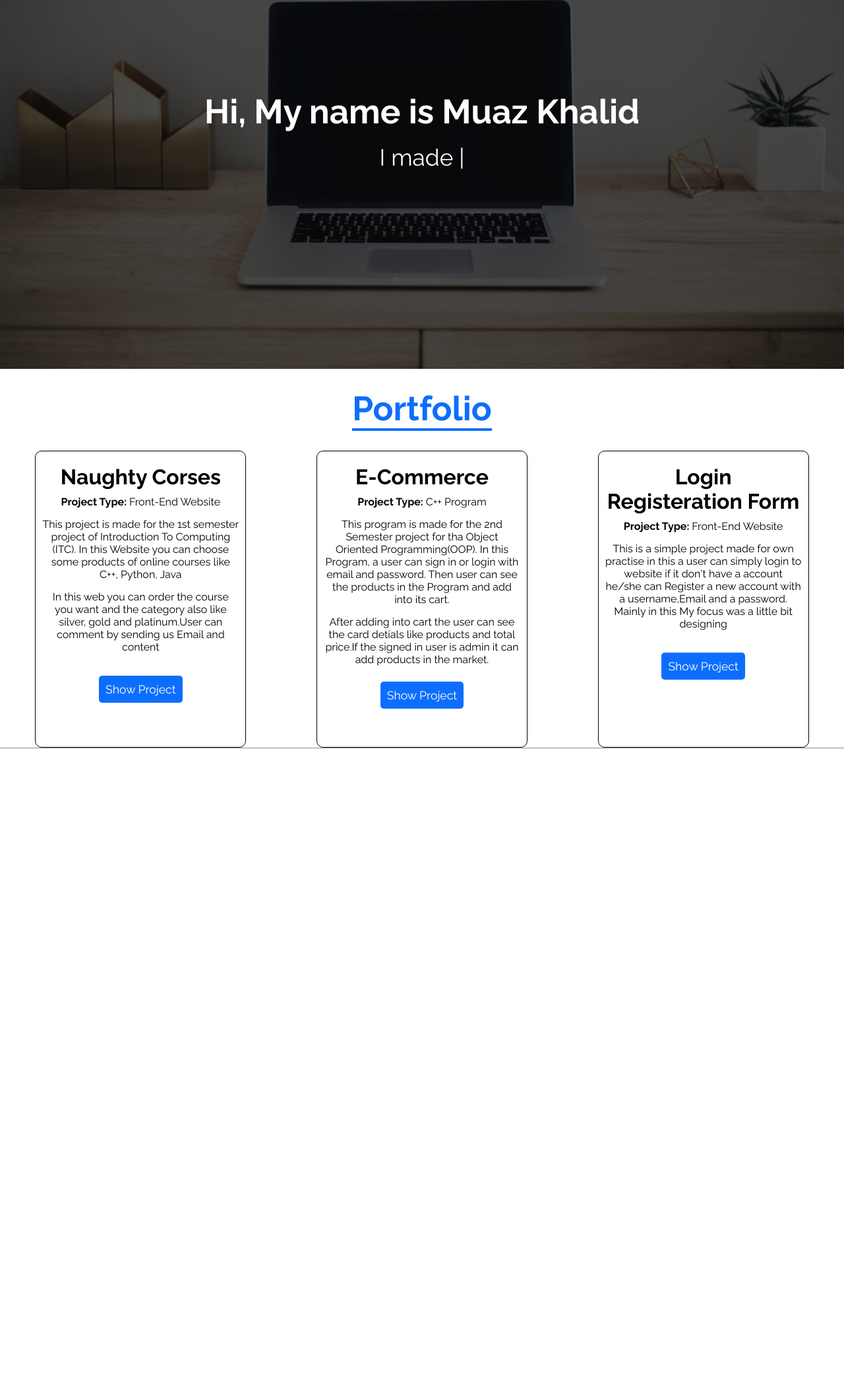
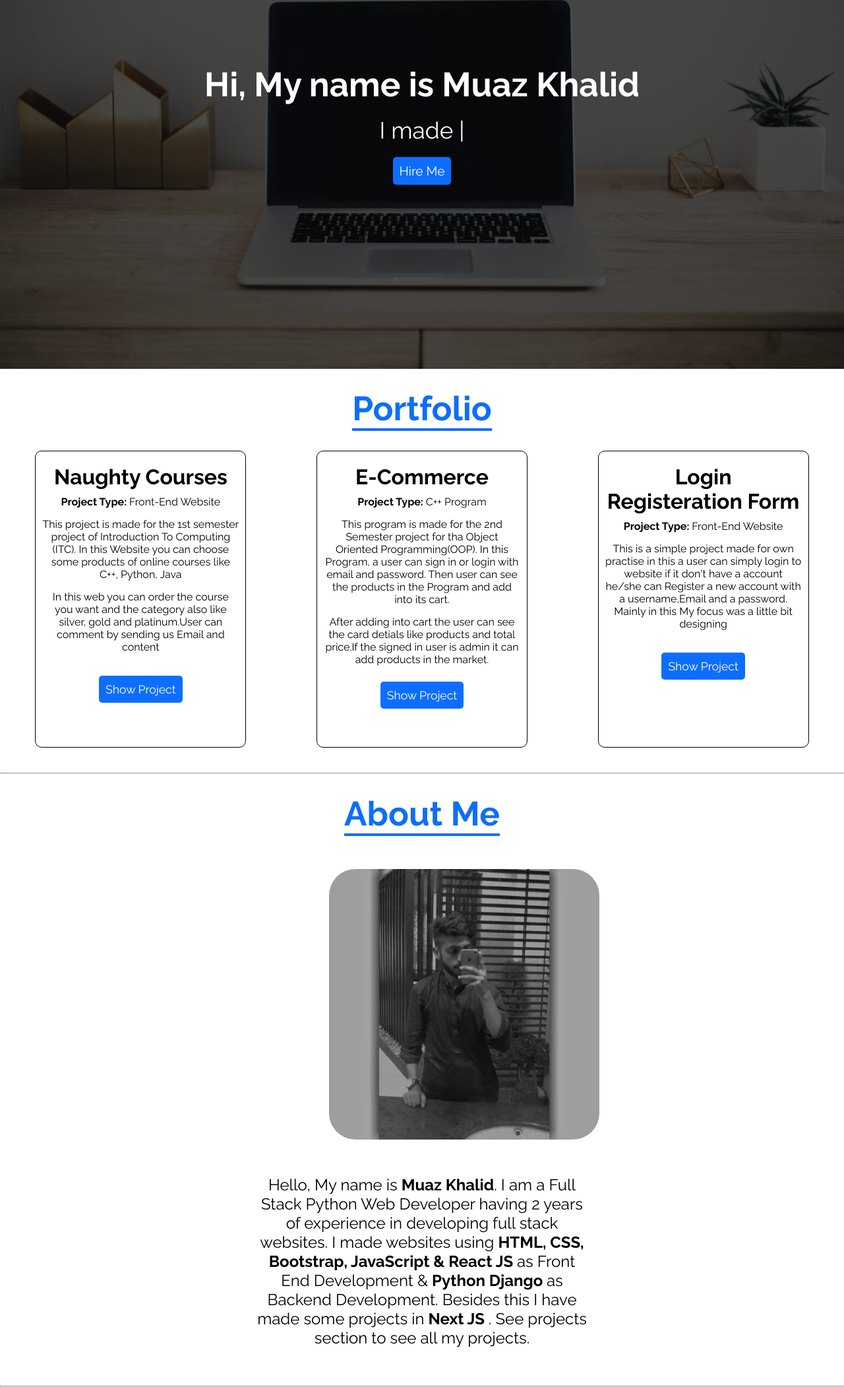
Before and after one commit to muazkhalid936/Portfolio-Web, a plain HTML site: page index.html in a window 1280 px wide. Shown: the part 216-2318 px from the top of the page at 66% size. Before the commit the page ends 1351 px from the top, so only its background shows below. Drawn offline with nearby package versions, Linux system fonts and the light colour scheme.

Commit message:
creating about me section

```diff
--- a/css.css
+++ b/css.css
@@ -24,6 +24,12 @@
   font-weight: 400;
   font-size: 1.7em;
 }
+.profile {
+  width: 80%;
+  margin: 20px;
+  height: 80%;
+  border-radius: 40px;
+}
 .menu a {
   padding-right: 10px;
   text-decoration: none;
@@ -40,7 +46,32 @@
   font-size: 1em;
   color: rgb(255, 255, 255);
 }
-
+.btn1 {
+  margin: 20px;
+  font-size: 1.2em;
+  text-decoration: none;
+  background-color: #0d6efd;
+  color: white;
+  border: none;
+  border-radius: 5px;
+  padding: 10px;
+}
+.immg {
+  width: 40%;
+  margin-left: 10%;
+}
+#containerprofile {
+  display: flex;
+  height: auto;
+}
+.data {
+  width: 40%;
+  margin: 20px;
+  font-size: 1.5em;
+}
+.data p {
+  margin-top: 30px;
+}
 .header {
   width: 100%;
   height: 90vh;
@@ -96,14 +127,6 @@
   padding-left: 10px;
   padding-right: 10px;
 }
-@media (max-width: 640px) {
-  .container {
-    display: inline;
-  }
-  .card {
-    width: 70%;
-  }
-}
 .cardbutton {
   background-color: #0d6efd;
   color: white;
@@ -115,3 +138,23 @@
   border-radius: 5px;
   margin-bottom: 20px;
 }
+
+@media (max-width: 640px) {
+  .container {
+    display: inline;
+  }
+  #containerprofile {
+    display: inline;
+  }
+  .data {
+    width: 90%;
+  }
+  .immg {
+    width: 80%;
+    margin: auto;
+  }
+  .card {
+    width: 70%;
+    margin-top: 10px;
+  }
+}
--- a/index.html
+++ b/index.html
@@ -16,8 +16,8 @@
 
             <a href="index.html">Home</a>
             <a href="#profile">Portfolio</a>
-            <a href="#">Projects</a>
-            <a href="#">Contact Me</a>
+            <a href="#containerprofile">About Me</a>
+            <a href="#contact">Contact Me</a>
         </div>
     </div>
 
@@ -25,6 +25,7 @@
         <h1>Hi, My name is Muaz Khalid</h1>
         <br>
         <p>I made <span id="course"></span></p>
+        <a class="btn1" href="#">Hire Me</a>
     </div>
 
     <div id="profile">
@@ -39,7 +40,7 @@
 
 
                 <div class="card">
-                    <h1>Naughty Corses</h1>
+                    <h1>Naughty Courses</h1>
 
                     <p>
                         <b>
@@ -101,9 +102,47 @@
 
         </center>
     </div>
-
+    <br><br>
     <hr>
     <div class="about">
+
+        <center>
+
+            <h1 class="head">About Me</h1>
+        </center>
+
+
+
+        <div id="containerprofile">
+            <center>
+
+                <div class="immg">
+                    <img class="profile" src="img/profile.jpg" alt="Profile Pic">
+                </div>
+                <div class="data">
+                    <p>Hello, My name is <b> Muaz Khalid</b>. I am a Full Stack Python Web Developer having 2 years of
+                        experience in developing full stack websites. I made websites using
+                        <b>
+
+                            HTML, CSS, Bootstrap, JavaScript
+                            & React JS
+                        </b>
+                        as Front End Development & <b>
+
+                            Python Django
+                        </b>
+                        as Backend Development. Besides this I have made
+                        some projects in
+                        <b>Next JS
+                        </b>. See projects section to see all my projects.
+                    </p>
+                </div>
+            </center>
+        </div>
+    </div>
+    <br><br>
+    <hr>
+    <div id="contact">
 
     </div>
 </body>
```
Also changed, not shown: img/1.jpg (deleted), img/christopher-gower-m_HRfLhgABo-unsplash.jpg (deleted), img/header1.jpg (deleted), img/profile.jpg (added), 2 other files.
